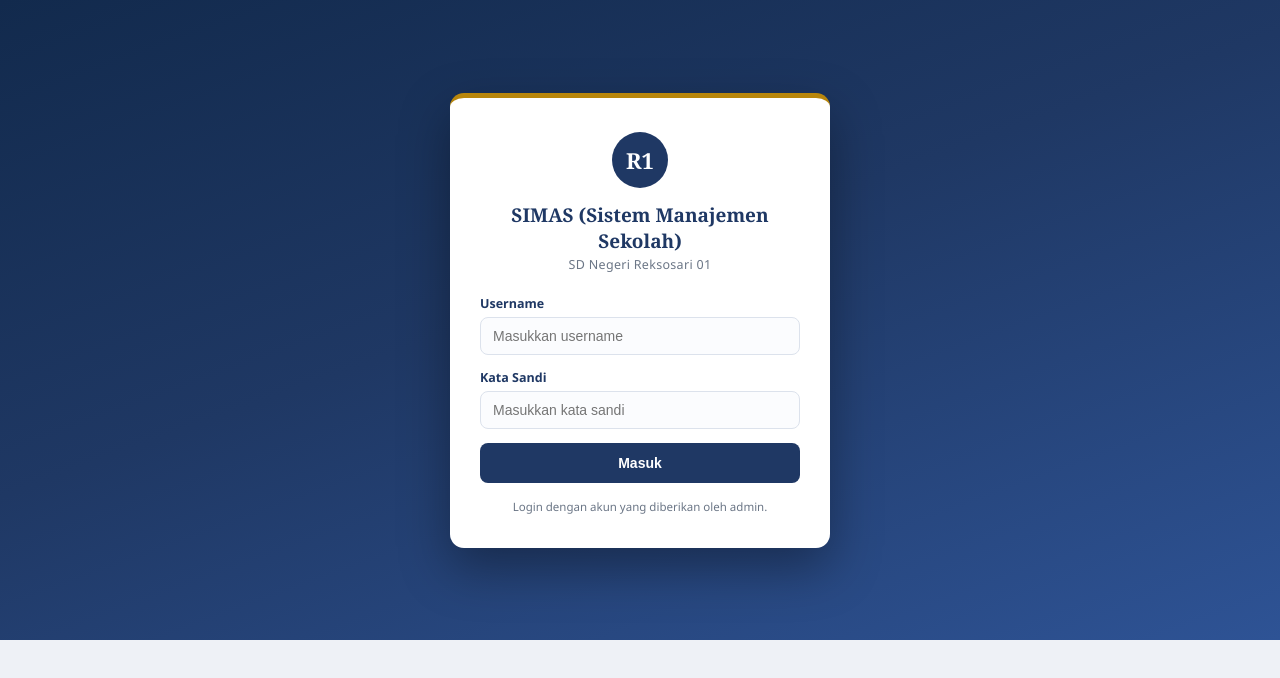
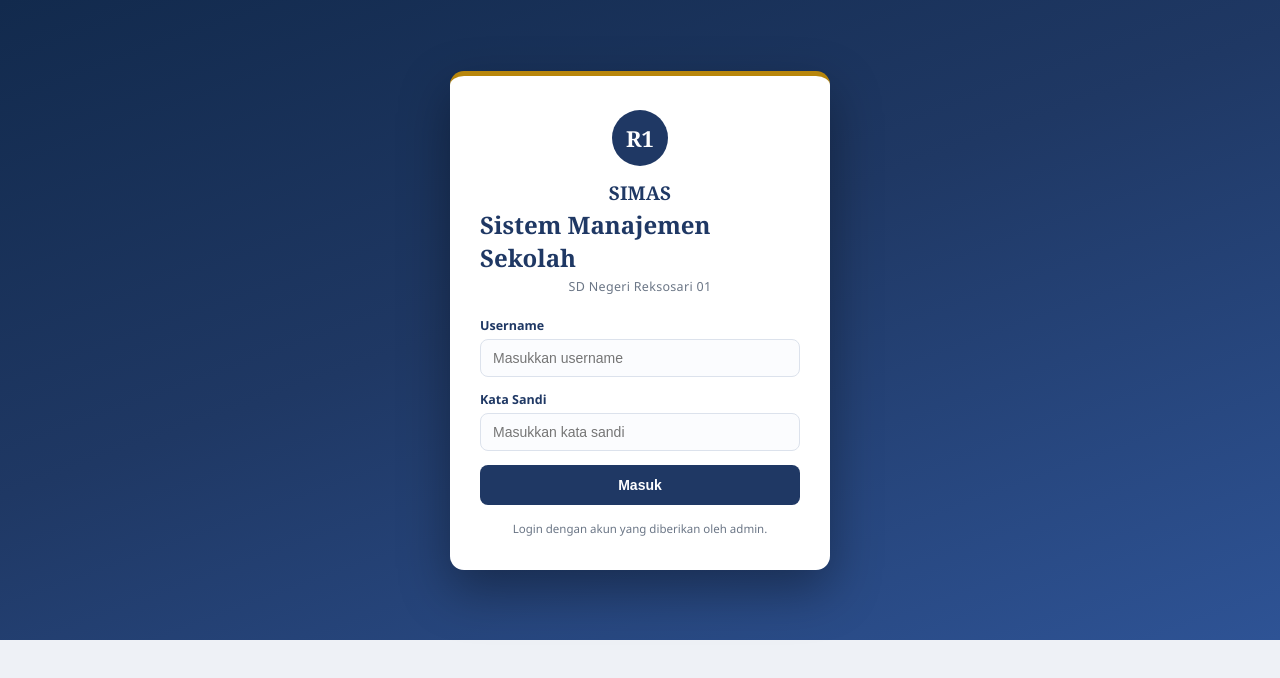
Before and after one commit to ekayudha7014-tech/absenku, a website: page index.html in a window 1280 px wide. Drawn offline with nearby package versions, Linux system fonts and the light colour scheme.

Commit message:
Update login header and subtitle in index.html

```diff
--- a/index.html
+++ b/index.html
@@ -303,7 +303,8 @@
       <div class="login-wrap">
         <div class="login-card">
           <div class="login-badge">R1</div>
-          <h1>SIMAS (Sistem Manajemen Sekolah)</h1>
+          <h1>SIMAS</h1>
+          <h2>Sistem Manajemen Sekolah</h2>
           <div class="login-sub">${SCHOOL}</div>
           ${err ? `<div class="err-msg">${esc(err)}</div>` : ""}
           <div class="field"><label>Username</label><input id="login-user" placeholder="Masukkan username" autocomplete="username"/></div>
```
